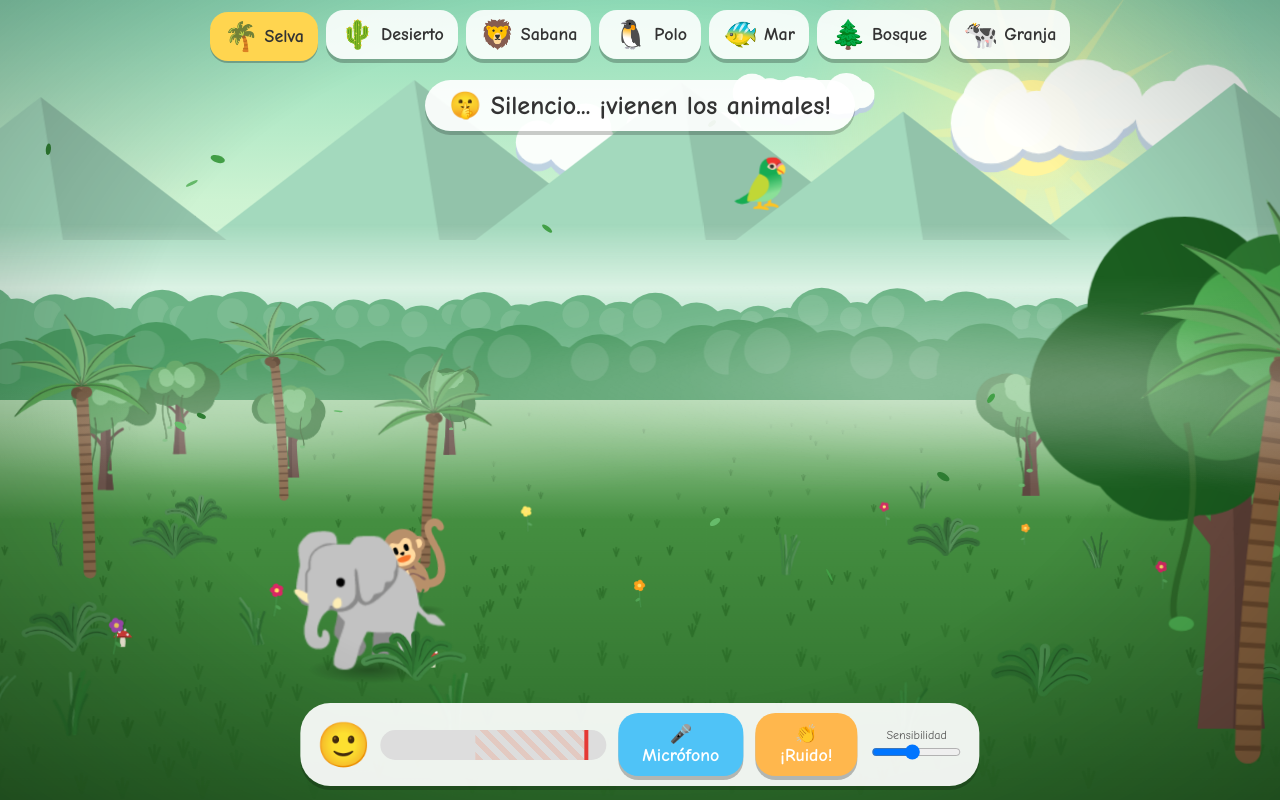
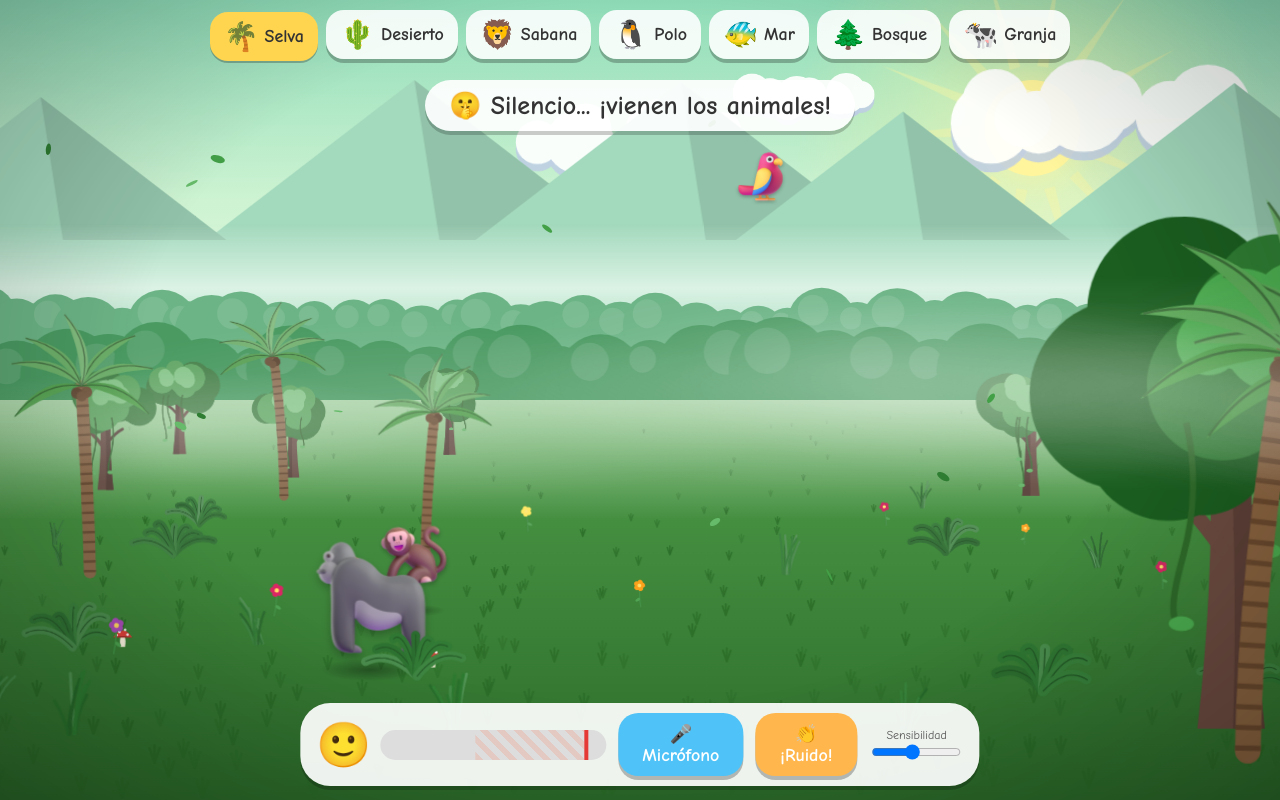
Before and after one commit to SAULZRT/COIN_MUNDIAL, a plain HTML site: page index.html in a window 1280 px wide. Drawn offline with Linux system fonts and the light colour scheme; animation ran at ten frames a second.

Commit message:
Usar animales 3D en lugar de emojis

```diff
--- a/index.html
+++ b/index.html
@@ -28,6 +28,8 @@
   .sombra { position: absolute; left: 0; top: 0; border-radius: 50%; pointer-events: none; background: radial-gradient(closest-side, rgba(0,0,0,.4), rgba(0,0,0,0)); }
   .animal { position: absolute; left: 0; top: 0; line-height: 1; cursor: pointer; transform-origin: 50% 100%; will-change: transform; }
   .animal .cuerpo { display: inline-block; transform-origin: 50% 100%; }
+  .animal .cuerpo img { display: block; width: 1.15em; height: 1.15em; margin-bottom: -.1em; pointer-events: none; filter: drop-shadow(0 3px 3px rgba(0,0,0,.25)); }
+  .decor img { display: block; width: 1em; height: 1em; }
   .animal .burbuja { position: absolute; left: 50%; top: -.5em; font-size: .42em; opacity: 0; transform: translateX(-50%) scale(.3); transition: opacity .2s, transform .2s; pointer-events: none; }
   .animal .burbuja.pop { opacity: 1; transform: translateX(-50%) scale(1); animation: pop .4s; }
   @keyframes pop { 0% { transform: translateX(-50%) scale(.2); } 60% { transform: translateX(-50%) scale(1.3); } 100% { transform: translateX(-50%) scale(1); } }
@@ -382,15 +384,16 @@ const ESCENAS = {
     ],
     efectos: ['nubes', 'niebla', 'hojas', 'pajaros'],
     animales: [
-      { e: '🐒', n: 'el mono', v: 70, t: 'suelo', g: 'brinca', s: .9, manada: true, emo: ['🍌', '🎵'] },
-      { e: '🦜', n: 'el loro', v: 110, t: 'aire', s: .7 },
-      { e: '🐅', n: 'el tigre', v: 70, t: 'suelo', g: 'anda', s: 1.25 },
-      { e: '🐍', n: 'la serpiente', v: 40, t: 'suelo', g: 'repta', s: .9 },
-      { e: '🐘', n: 'el elefante', v: 40, t: 'suelo', g: 'anda', s: 1.6, manada: true },
-      { e: '🦥', n: 'el perezoso', v: 14, t: 'suelo', g: 'lento', acc: ['duerme', 'respira'], emo: ['💤'] },
-      { e: '🐸', n: 'la rana', v: 55, t: 'suelo', g: 'brinca', s: .5 },
-      { e: '🦋', n: 'la mariposa', v: 50, t: 'aire', g: 'revolotea', s: .45 },
-      { e: '🐊', n: 'el cocodrilo', v: 32, t: 'suelo', g: 'repta', s: 1.25 }
+      { img: 'monkey', n: 'el mono', v: 70, t: 'suelo', g: 'brinca', s: .9, manada: true, emo: ['🍌', '🎵'] },
+      { img: 'parrot', n: 'el loro', v: 110, t: 'aire', s: .7 },
+      { img: 'tiger', n: 'el tigre', v: 70, t: 'suelo', g: 'anda', s: 1.25 },
+      { img: 'snake', n: 'la serpiente', v: 40, t: 'suelo', g: 'repta', s: .9 },
+      { img: 'elephant', n: 'el elefante', v: 40, t: 'suelo', g: 'anda', s: 1.6, manada: true },
+      { img: 'gorilla', n: 'el gorila', v: 40, t: 'suelo', g: 'anda', s: 1.3, acc: ['sienta', 'mira', 'rasca'], emo: ['🍌'] },
+      { img: 'orangutan', n: 'el orangután', v: 25, t: 'suelo', g: 'lento', s: 1.1, acc: ['duerme', 'sienta', 'rasca'], emo: ['💤', '🍌'] },
+      { img: 'frog', n: 'la rana', v: 55, t: 'suelo', g: 'brinca', s: .5 },
+      { img: 'butterfly', n: 'la mariposa', v: 50, t: 'aire', g: 'revolotea', s: .45 },
+      { img: 'crocodile', n: 'el cocodrilo', v: 32, t: 'suelo', g: 'repta', s: 1.25, rot: -90 }
     ]
   },
   desierto: {
@@ -411,12 +414,12 @@ const ESCENAS = {
     ],
     efectos: ['calor', 'arena', 'pajaros'],
     animales: [
-      { e: '🐪', n: 'el camello', v: 38, t: 'suelo', g: 'anda', s: 1.5, manada: true },
-      { e: '🦂', n: 'el escorpión', v: 40, t: 'suelo', g: 'repta', s: .55 },
-      { e: '🦎', n: 'el lagarto', v: 90, t: 'suelo', g: 'repta', s: .7 },
-      { e: '🐍', n: 'la serpiente', v: 40, t: 'suelo', g: 'repta', s: .9 },
-      { e: '🦅', n: 'el águila', v: 120, t: 'aire', s: .9 },
-      { e: '🐫', n: 'el dromedario', v: 38, t: 'suelo', g: 'anda', s: 1.5 }
+      { img: 'two-hump_camel', n: 'el camello', v: 38, t: 'suelo', g: 'anda', s: 1.5, manada: true },
+      { img: 'scorpion', n: 'el escorpión', v: 40, t: 'suelo', g: 'repta', s: .55, rot: 90 },
+      { img: 'lizard', n: 'el lagarto', v: 90, t: 'suelo', g: 'repta', s: .7, rot: -90 },
+      { img: 'snake', n: 'la serpiente', v: 40, t: 'suelo', g: 'repta', s: .9 },
+      { img: 'eagle', n: 'el águila', v: 120, t: 'aire', s: .9 },
+      { img: 'camel', n: 'el dromedario', v: 38, t: 'suelo', g: 'anda', s: 1.5 }
     ]
   },
   sabana: {
@@ -437,13 +440,14 @@ const ESCENAS = {
     ],
     efectos: ['nubes', 'motas', 'pajaros'],
     animales: [
-      { e: '🦁', n: 'el león', v: 60, t: 'suelo', g: 'anda', s: 1.25, acc: ['sienta', 'mira', 'respira'] },
-      { e: '🦒', n: 'la jirafa', v: 42, t: 'suelo', g: 'anda', s: 1.9, manada: true, acc: ['come', 'mira'] },
-      { e: '🦓', n: 'la cebra', v: 85, t: 'suelo', g: 'trota', s: 1.25, manada: true },
-      { e: '🐘', n: 'el elefante', v: 38, t: 'suelo', g: 'anda', s: 1.7, manada: true },
-      { e: '🦛', n: 'el hipopótamo', v: 32, t: 'suelo', g: 'anda', s: 1.4 },
-      { e: '🐆', n: 'el leopardo', v: 110, t: 'suelo', g: 'trota', s: 1.1 },
-      { e: '🦏', n: 'el rinoceronte', v: 48, t: 'suelo', g: 'anda', s: 1.5 }
+      { img: 'giraffe', n: 'la jirafa', v: 42, t: 'suelo', g: 'anda', s: 1.9, manada: true, acc: ['come', 'mira'] },
+      { img: 'zebra', n: 'la cebra', v: 85, t: 'suelo', g: 'trota', s: 1.25, manada: true, der: true },
+      { img: 'elephant', n: 'el elefante', v: 38, t: 'suelo', g: 'anda', s: 1.7, manada: true },
+      { img: 'hippopotamus', n: 'el hipopótamo', v: 32, t: 'suelo', g: 'anda', s: 1.4 },
+      { img: 'leopard', n: 'el leopardo', v: 110, t: 'suelo', g: 'trota', s: 1.1 },
+      { img: 'rhinoceros', n: 'el rinoceronte', v: 48, t: 'suelo', g: 'anda', s: 1.5 },
+      { img: 'flamingo', n: 'el flamenco', v: 40, t: 'suelo', g: 'anda', s: 1.2, manada: true, acc: ['come', 'mira', 'respira'] },
+      { img: 'water_buffalo', n: 'el búfalo', v: 45, t: 'suelo', g: 'anda', s: 1.5, manada: true, acc: ['come', 'mira'] }
     ]
   },
   polo: {
@@ -460,15 +464,14 @@ const ESCENAS = {
       ['pino', 2, [.95, 1.05], [.45, .55], 'bordes', { color: '#2e5e4e', nieve: true }],
       ['hielo', 5, [0, 1], [.04, .08], 'todo', {}],
       ['roca', 3, [.2, 1], [.03, .05], 'todo', { color: '#90a4ae' }],
-      ['emoji', 1, [.7, .8], [.09, .09], [.12, .2], { e: '⛄' }]
+      ['emoji', 1, [.7, .8], [.09, .09], [.12, .2], { img: 'snowman_without_snow' }]
     ],
     efectos: ['estrellas', 'aurora', 'nieve'],
     animales: [
-      { e: '🐧', n: 'el pingüino', v: 32, t: 'suelo', g: 'contonea', s: .9, manada: true },
-      { e: '🐻‍❄️', n: 'el oso polar', v: 42, t: 'suelo', g: 'anda', s: 1.4, acc: ['sienta', 'mira', 'duerme'], emo: ['💤', '🐟'] },
-      { e: '🦭', n: 'la foca', v: 28, t: 'suelo', g: 'repta', s: 1.1 },
-      { e: '🦌', n: 'el reno', v: 70, t: 'suelo', g: 'trota', s: 1.3, manada: true },
-      { e: '🦉', n: 'el búho nival', v: 90, t: 'aire', s: .8 }
+      { img: 'penguin', n: 'el pingüino', v: 32, t: 'suelo', g: 'contonea', s: .9, manada: true },
+      { img: 'seal', n: 'la foca', v: 28, t: 'suelo', g: 'repta', s: 1.1, emo: ['🐟', '💤'] },
+      { img: 'deer', n: 'el reno', v: 70, t: 'suelo', g: 'trota', s: 1.3, manada: true },
+      { img: 'owl', n: 'el búho nival', v: 90, t: 'aire', s: .8 }
     ]
   },
   mar: {
@@ -487,21 +490,21 @@ const ESCENAS = {
       ['alga', 10, [0, 1.05], [.18, .4], 'todo', {}],
       ['alga', 2, [.95, 1.05], [.5, .6], 'bordes', { color: '#1f7a45' }],
       ['roca', 5, [0, 1], [.05, .09], 'todo', { color: '#6d7f8f' }],
-      ['emoji', 3, [.4, 1], [.05, .05], 'todo', { e: '🐚' }],
-      ['emoji', 3, [.4, 1], [.05, .05], 'todo', { e: '⭐' }]
+      ['emoji', 3, [.4, 1], [.05, .05], 'todo', { img: 'spiral_shell' }],
+      ['emoji', 3, [.4, 1], [.05, .05], 'todo', { img: 'star' }]
     ],
     efectos: ['superficie', 'rayos', 'plancton', 'burbujas'],
     animales: [
-      { e: '🐠', n: 'el pez', v: 80, t: 'agua', s: .7, manada: true },
-      { e: '🐙', n: 'el pulpo', v: 30, t: 'agua', g: 'pulsa' },
-      { e: '🐢', n: 'la tortuga', v: 30, t: 'agua', s: 1.1 },
-      { e: '🦈', n: 'el tiburón', v: 70, t: 'agua', s: 1.5 },
-      { e: '🐬', n: 'el delfín', v: 110, t: 'agua', s: 1.3, manada: true },
-      { e: '🦀', n: 'el cangrejo', v: 40, t: 'suelo', g: 'repta', s: .55 },
-      { e: '🐳', n: 'la ballena', v: 25, t: 'agua', s: 2.4 },
-      { e: '🪼', n: 'la medusa', v: 15, t: 'agua', g: 'pulsa', s: .8 },
-      { e: '🐡', n: 'el pez globo', v: 40, t: 'agua', s: .8 },
-      { e: '🦑', n: 'el calamar', v: 45, t: 'agua', g: 'pulsa', s: .9 }
+      { img: 'tropical_fish', n: 'el pez', v: 80, t: 'agua', s: .7, manada: true },
+      { img: 'octopus', n: 'el pulpo', v: 30, t: 'agua', g: 'pulsa' },
+      { img: 'turtle', n: 'la tortuga', v: 30, t: 'agua', s: 1.1 },
+      { img: 'shark', n: 'el tiburón', v: 70, t: 'agua', s: 1.5 },
+      { img: 'dolphin', n: 'el delfín', v: 110, t: 'agua', s: 1.3, manada: true },
+      { img: 'crab', n: 'el cangrejo', v: 40, t: 'suelo', g: 'repta', s: .55 },
+      { img: 'spouting_whale', n: 'la ballena', v: 25, t: 'agua', s: 2.4 },
+      { img: 'jellyfish', n: 'la medusa', v: 15, t: 'agua', g: 'pulsa', s: .8 },
+      { img: 'blowfish', n: 'el pez globo', v: 40, t: 'agua', s: .8 },
+      { img: 'squid', n: 'el calamar', v: 45, t: 'agua', g: 'pulsa', s: .9 }
     ]
   },
   bosque: {
@@ -526,15 +529,16 @@ const ESCENAS = {
     ],
     efectos: ['rayos', 'hojas', 'luciernagas'],
     animales: [
-      { e: '🦊', n: 'el zorro', v: 75, t: 'suelo', g: 'trota' },
-      { e: '🐻', n: 'el oso', v: 42, t: 'suelo', g: 'anda', s: 1.5, acc: ['sienta', 'come', 'duerme'], emo: ['🍯', '💤'] },
-      { e: '🦉', n: 'el búho', v: 80, t: 'aire', s: .8 },
-      { e: '🐿️', n: 'la ardilla', v: 90, t: 'suelo', g: 'brinca', s: .6, emo: ['🌰'] },
-      { e: '🦌', n: 'el ciervo', v: 70, t: 'suelo', g: 'trota', s: 1.4, manada: true },
-      { e: '🐇', n: 'el conejo', v: 80, t: 'suelo', g: 'brinca', s: .65, emo: ['🥕'] },
-      { e: '🦔', n: 'el erizo', v: 26, t: 'suelo', g: 'lento', s: .55 },
-      { e: '🐺', n: 'el lobo', v: 75, t: 'suelo', g: 'trota', s: 1.15 },
-      { e: '🐗', n: 'el jabalí', v: 55, t: 'suelo', g: 'anda', s: 1.1 }
+      { img: 'owl', n: 'el búho', v: 80, t: 'aire', s: .8 },
+      { img: 'chipmunk', n: 'la ardilla', v: 90, t: 'suelo', g: 'brinca', s: .6, emo: ['🌰'] },
+      { img: 'deer', n: 'el ciervo', v: 70, t: 'suelo', g: 'trota', s: 1.4, manada: true },
+      { img: 'rabbit', n: 'el conejo', v: 80, t: 'suelo', g: 'brinca', s: .65, emo: ['🥕'], der: true },
+      { img: 'hedgehog', n: 'el erizo', v: 26, t: 'suelo', g: 'lento', s: .55 },
+      { img: 'boar', n: 'el jabalí', v: 55, t: 'suelo', g: 'anda', s: 1.1 },
+      { img: 'badger', n: 'el tejón', v: 50, t: 'suelo', g: 'anda', s: .9 },
+      { img: 'skunk', n: 'la mofeta', v: 45, t: 'suelo', g: 'anda', s: .8 },
+      { img: 'beaver', n: 'el castor', v: 30, t: 'suelo', g: 'lento', s: .9, acc: ['come', 'sienta', 'mira'] },
+      { img: 'bison', n: 'el bisonte', v: 40, t: 'suelo', g: 'anda', s: 1.5, manada: true, acc: ['come', 'mira'] }
     ]
   },
   granja: {
@@ -556,15 +560,17 @@ const ESCENAS = {
     ],
     efectos: ['nubes', 'pajaros', 'motas'],
     animales: [
-      { e: '🐄', n: 'la vaca', v: 32, t: 'suelo', g: 'anda', s: 1.4, acc: ['come', 'respira', 'mira'] },
-      { e: '🐖', n: 'el cerdo', v: 42, t: 'suelo', g: 'anda' },
-      { e: '🐑', n: 'la oveja', v: 38, t: 'suelo', g: 'anda', manada: true, acc: ['come', 'mira'] },
-      { e: '🐓', n: 'el gallo', v: 55, t: 'suelo', g: 'contonea', s: .7, emo: ['🎵'] },
-      { e: '🐎', n: 'el caballo', v: 90, t: 'suelo', g: 'trota', s: 1.5 },
-      { e: '🦆', n: 'el pato', v: 45, t: 'suelo', g: 'contonea', s: .7, manada: true },
-      { e: '🐐', n: 'la cabra', v: 52, t: 'suelo', g: 'brinca' },
-      { e: '🐕', n: 'el perro', v: 85, t: 'suelo', g: 'trota', s: .95, emo: ['🦴', '❤️'] },
-      { e: '🐈', n: 'el gato', v: 50, t: 'suelo', g: 'anda', s: .8, acc: ['sienta', 'duerme', 'mira'] }
+      { img: 'cow', n: 'la vaca', v: 32, t: 'suelo', g: 'anda', s: 1.4, acc: ['come', 'respira', 'mira'] },
+      { img: 'pig', n: 'el cerdo', v: 42, t: 'suelo', g: 'anda' },
+      { img: 'ewe', n: 'la oveja', v: 38, t: 'suelo', g: 'anda', manada: true, acc: ['come', 'mira'] },
+      { img: 'rooster', n: 'el gallo', v: 55, t: 'suelo', g: 'contonea', s: .7, emo: ['🎵'] },
+      { img: 'horse', n: 'el caballo', v: 90, t: 'suelo', g: 'trota', s: 1.5 },
+      { img: 'duck', n: 'el pato', v: 45, t: 'suelo', g: 'contonea', s: .7, manada: true },
+      { img: 'goat', n: 'la cabra', v: 52, t: 'suelo', g: 'brinca' },
+      { img: 'dog', n: 'el perro', v: 85, t: 'suelo', g: 'trota', s: .95, emo: ['🦴', '❤️'] },
+      { img: 'cat', n: 'el gato', v: 50, t: 'suelo', g: 'anda', s: .8, acc: ['sienta', 'duerme', 'mira'] },
+      { img: 'turkey', n: 'el pavo', v: 40, t: 'suelo', g: 'contonea', s: .9 },
+      { img: 'mouse', n: 'el ratón', v: 70, t: 'suelo', g: 'trota', s: .45, emo: ['🧀'] }
     ]
   }
 };
@@ -650,7 +656,7 @@ function construirDecor() {
       else x = -.03 + r() * 1.06;
       const o = { x, d: dr[0] + r() * (dr[1] - dr[0]), s: sr[0] + r() * (sr[1] - sr[0]), flip: r() < .5, el: document.createElement('div') };
       o.el.className = 'decor';
-      if (tipo === 'emoji') { o.emoji = true; o.el.textContent = op.e; }
+      if (tipo === 'emoji') { o.emoji = true; o.el.innerHTML = `<img src="img/${op.img}_3d.png" alt="">`; }
       else { const [w, h, svg] = ARTE[tipo](r, op || {}); o.w = w; o.h = h; o.el.innerHTML = `<svg viewBox="0 0 ${w} ${h}" width="100%" height="100%">${svg}</svg>`; }
       escenaEl.appendChild(o.el); decor.push(o);
     }
@@ -880,7 +886,7 @@ function crearAnimal(dentro, T, extra = {}) {
   T = T || elegir(escena.animales);
   const el = document.createElement('div');
   el.className = 'animal';
-  el.innerHTML = `<span class="burbuja"></span><span class="cuerpo">${T.e}</span><span class="nombre">${T.n}</span>`;
+  el.innerHTML = `<span class="burbuja"></span><span class="cuerpo"><img src="img/${T.img}_3d.png" alt="${T.n}" draggable="false"${T.rot ? ` style="transform:rotate(${T.rot}deg)"` : ''}></span><span class="nombre">${T.n}</span>`;
   const sombra = document.createElement('div'); sombra.className = 'sombra';
   if (T.t !== 'suelo') sombra.style.display = 'none';
   const dir = extra.dir || (Math.random() < .5 ? 1 : -1);
@@ -1057,7 +1063,8 @@ function moverAnimal(a, dt, t, nervioso, confiados) {
   // --- dibujar ---
   const px = a.x + cam * (.4 + .6 * a.d);
   a.el.style.transform = `translate(${f1(px)}px, ${f1(y + bob * esc)}px) translate(-50%, -100%) scale(${esc.toFixed(3)}) rotate(${f1(rot)}deg)`;
-  a.cuerpo.style.transform = `scale(${(-a.cara * sx).toFixed(3)}, ${sy.toFixed(3)}) skewY(${f1(skew)}deg)`;
+  // las imágenes miran a la izquierda (salvo las marcadas con der): se giran según hacia dónde van
+  a.cuerpo.style.transform = `scale(${(-a.cara * sx * (T.der ? -1 : 1)).toFixed(3)}, ${sy.toFixed(3)}) skewY(${f1(skew)}deg)`;
   a.el.style.zIndex = 10 + Math.round(a.d * 100);
   const fb = Math.round(a.d * 10);
   if (fb !== a.filtro) { a.filtro = fb; a.el.style.filter = bruma(fb / 10); }
```
